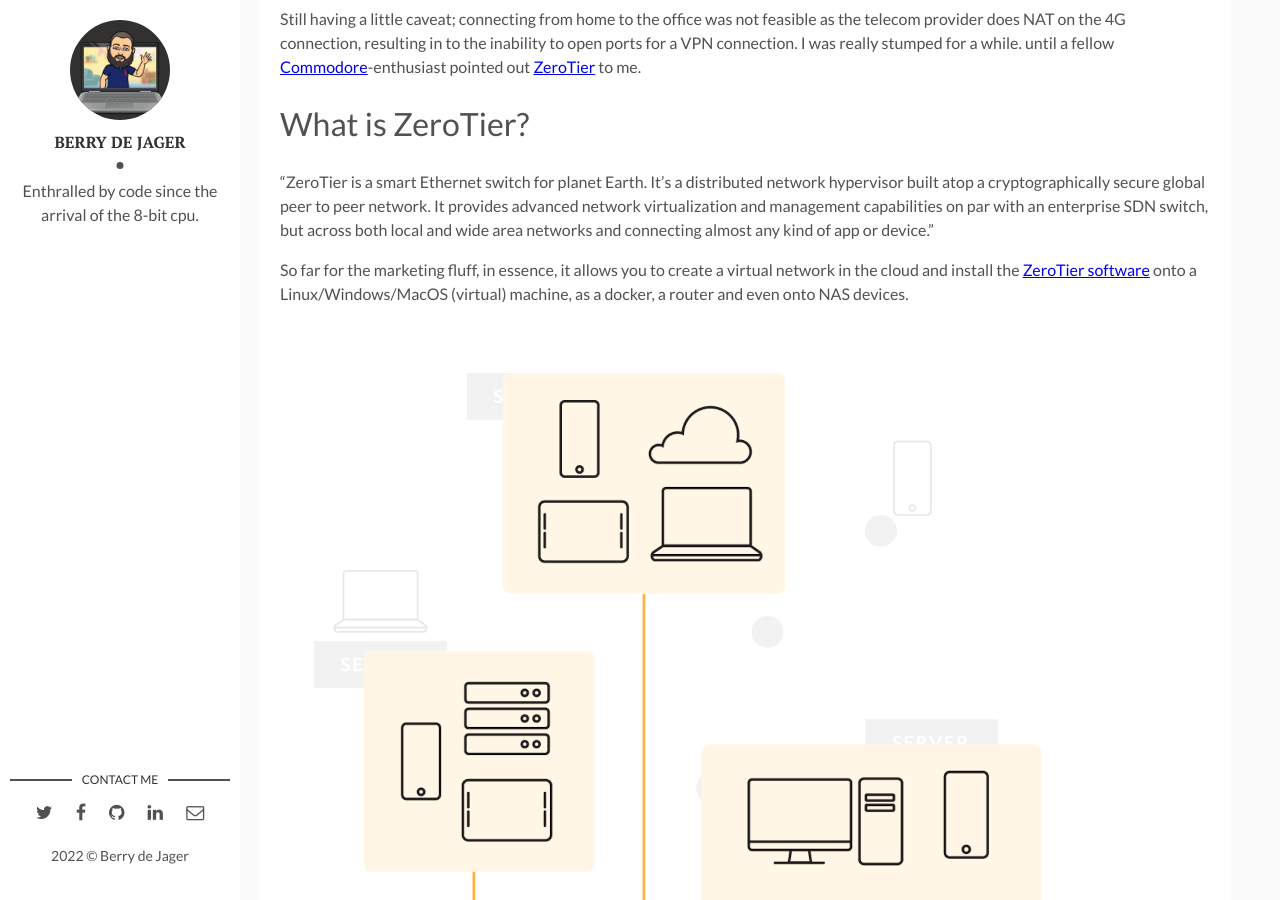
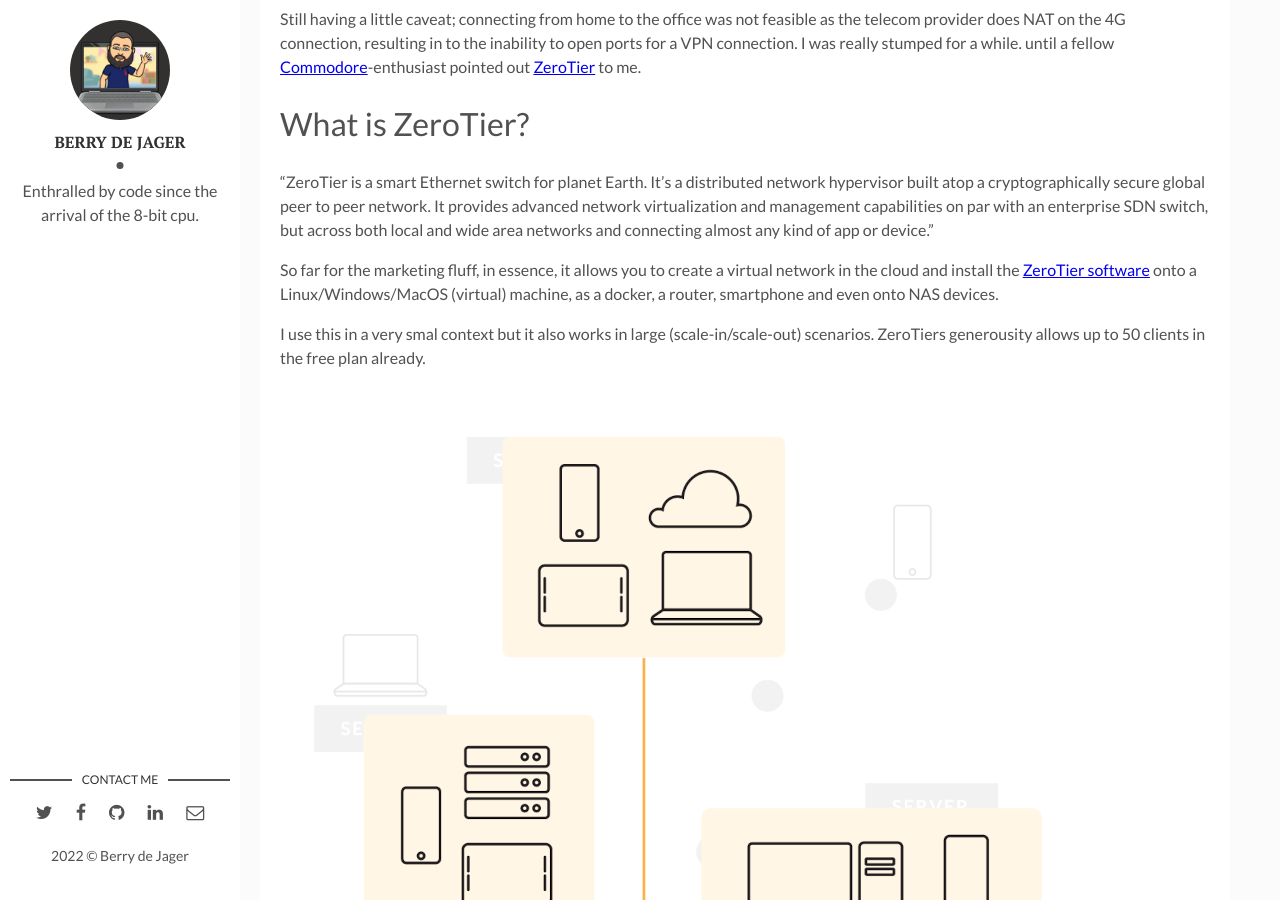
Before and after one commit to berrydejager/code, a Jekyll site: the page built from _posts/2022-04-02-Bye-VPN-Hello-ZeroTier.markdown, in a window 1280 px wide and 900 px high, scrolled down 646 px. Built offline with Jekyll 4.4.1, drawn with Linux system fonts in a browser that asks for light colours.

Commit message:
Update 2022-04-02-Bye-VPN-Hello-ZeroTier.markdown

```diff
--- a/_posts/2022-04-02-Bye-VPN-Hello-ZeroTier.markdown
+++ b/_posts/2022-04-02-Bye-VPN-Hello-ZeroTier.markdown
@@ -18,7 +18,9 @@
 
 "ZeroTier is a smart Ethernet switch for planet Earth. It's a distributed network hypervisor built atop a cryptographically secure global peer to peer network. It provides advanced network virtualization and management capabilities on par with an enterprise SDN switch, but across both local and wide area networks and connecting almost any kind of app or device."
 
-So far for the marketing fluff, in essence, it allows you to create a virtual network in the cloud and install the [ZeroTier software](https://www.zerotier.com/download/) onto a Linux/Windows/MacOS (virtual) machine, as a docker, a router and even onto NAS devices.
+So far for the marketing fluff, in essence, it allows you to create a virtual network in the cloud and install the [ZeroTier software](https://www.zerotier.com/download/) onto a Linux/Windows/MacOS (virtual) machine, as a docker, a router, smartphone and even onto NAS devices.
+
+I use this in a very smal context but it also works in large (scale-in/scale-out) scenarios. ZeroTiers generousity allows up to 50 clients in the free plan already.
 
 ![](/assets/img/ZT_NetworkGraphic_Homepage.png)
 
```
